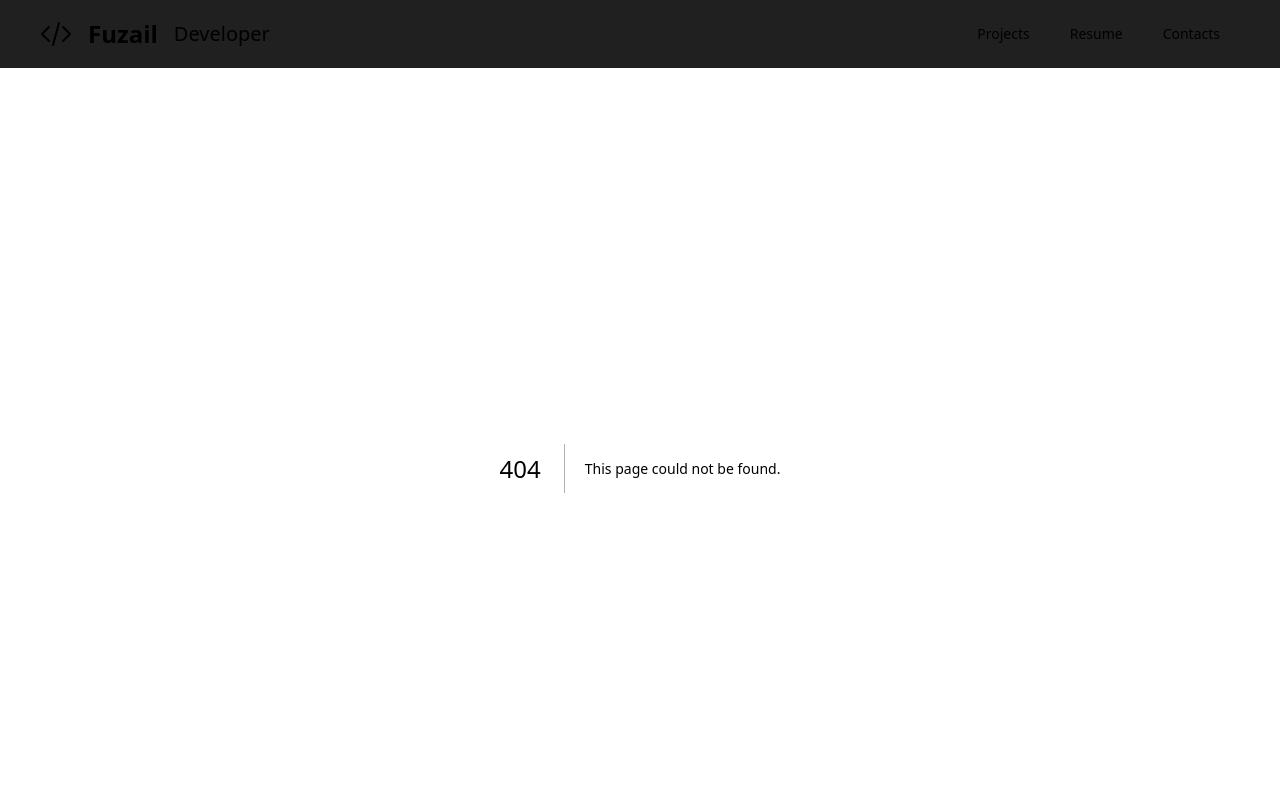
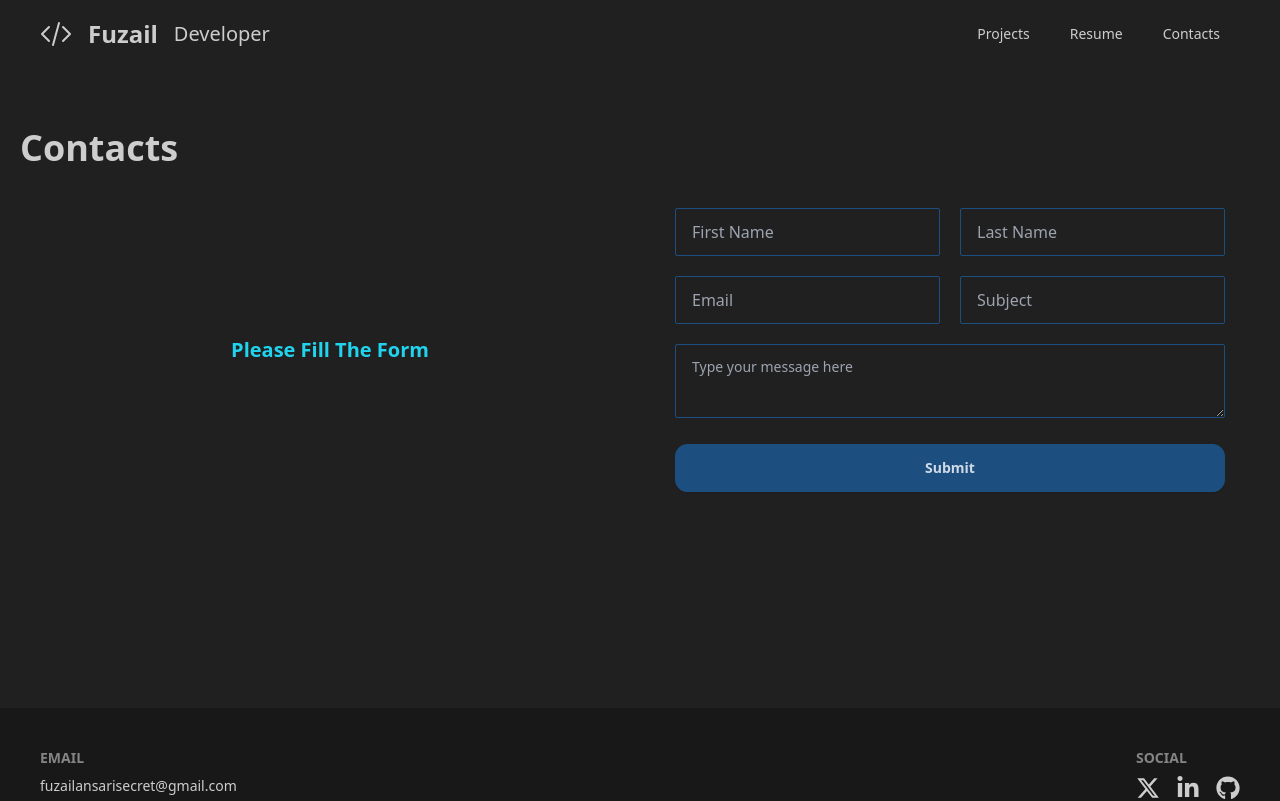
Before and after one commit to fuzailansariii/portfolio, a Next.js app: page /contacts in a window 1280 px wide. Before the commit this address had no page. Shown: the top 801 px of the page. Built offline with nearby package versions, Linux system fonts and the light colour scheme.

Commit message:
added contact form

```diff
--- a/package.json
+++ b/package.json
@@ -10,6 +10,7 @@
   },
   "dependencies": {
     "@auth/prisma-adapter": "^2.7.4",
+    "@hookform/resolvers": "^4.1.2",
     "@prisma/client": "^6.3.1",
     "bcrypt": "^5.1.1",
     "next": "15.1.6",
@@ -17,7 +18,9 @@
     "prisma": "^6.3.1",
     "react": "^19.0.0",
     "react-dom": "^19.0.0",
-    "react-icons": "^5.5.0"
+    "react-hook-form": "^7.54.2",
+    "react-icons": "^5.5.0",
+    "zod": "^3.24.2"
   },
   "devDependencies": {
     "@eslint/eslintrc": "^3",
--- /dev/null
+++ b/src/app/(pages)/contacts/page.tsx
@@ -0,0 +1,104 @@
+"use client";
+import { ContactModal } from "@/lib/types";
+import { zodResolver } from "@hookform/resolvers/zod";
+import { useForm } from "react-hook-form";
+import z from "zod";
+
+export default function Contact() {
+  const {
+    register,
+    handleSubmit,
+    formState: { errors },
+    reset,
+  } = useForm<z.infer<typeof ContactModal>>({
+    resolver: zodResolver(ContactModal),
+  });
+
+  const onSubmit = (data: z.infer<typeof ContactModal>) => {
+    console.log("Form Data: ", data);
+    reset();
+  };
+
+  return (
+    <div className="max-w-screen-xl mx-auto p-5 min-h-[80vh]">
+      <h1 className="text-4xl my-10 font-bold">Contacts</h1>
+      <div className="grid grid-cols-1 md:grid-cols-2 justify-items-center">
+        <div className="m-10 flex items-center">
+          <h1 className="text-cyan-400 text-xl font-semibold">
+            Please Fill The Form
+          </h1>
+        </div>
+        <form onSubmit={handleSubmit(onSubmit)} className="space-y-5">
+          <div className="grid grid-cols-2 gap-5">
+            <div>
+              <input
+                {...register("firstname")}
+                type="text"
+                placeholder="First Name"
+                className="input input-primary w-full"
+              />
+              {errors.firstname && (
+                <p className="text-red-500 text-sm">
+                  {errors.firstname.message}
+                </p>
+              )}
+            </div>
+
+            <div>
+              <input
+                {...register("lastname")}
+                type="text"
+                placeholder="Last Name"
+                className="input input-primary w-full"
+              />
+              {errors.lastname && (
+                <p className="text-red-500 text-sm">
+                  {errors.lastname.message}
+                </p>
+              )}
+            </div>
+
+            <div>
+              <input
+                {...register("email")}
+                type="email"
+                placeholder="Email"
+                className="input input-primary w-full"
+              />
+              {errors.email && (
+                <p className="text-red-500 text-sm">{errors.email.message}</p>
+              )}
+            </div>
+
+            <div>
+              <input
+                {...register("subject")}
+                type="text"
+                placeholder="Subject"
+                className="input input-primary w-full"
+              />
+              {errors.subject && (
+                <p className="text-red-500 text-sm">{errors.subject.message}</p>
+              )}
+            </div>
+          </div>
+
+          <div>
+            <textarea
+              {...register("message")}
+              className="textarea w-full input-primary"
+              placeholder="Type your message here"
+            />
+            {errors.message && (
+              <p className="text-red-500 text-sm">{errors.message.message}</p>
+            )}
+          </div>
+
+          <button type="submit" className="w-full btn btn-primary rounded-xl">
+            Submit
+          </button>
+        </form>
+      </div>
+    </div>
+  );
+}
--- a/src/app/(pages)/resume/page.tsx
+++ b/src/app/(pages)/resume/page.tsx
@@ -5,7 +5,7 @@ import React from "react";
 
 export default function ResumePage() {
   return (
-    <div className="md:max-w-screen-lg flex flex-col mx-auto p-5">
+    <div className="md:max-w-screen-xl flex flex-col mx-auto p-5">
       <h1 className="text-4xl my-10 font-bold">Resume</h1>
       <ResumeItems heading="Education" />
       <div className="w-full bg-white border-b" />
--- a/src/app/components/ResumeItems.tsx
+++ b/src/app/components/ResumeItems.tsx
@@ -20,23 +20,23 @@ export default function ResumeItems({ heading }: ResumeItemsProp) {
         <ResumeTemplate
           year="2021"
           title="B.Tech"
-          description=" Lorem ipsum dolor sit amet consectetur adipisicing elit. Cumque sapiente
+          description="Lorem ipsum dolor sit amet consectetur adipisicing elit. Cumque sapiente
       expedita pariatur laborum! Expedita sunt quae quia similique, iusto
       reiciendis enim, voluptatem perferendis accusantium quo, possimus corrupti
       impedit quos sed?"
         />
         <ResumeTemplate
-          year="2021"
-          title="B.Tech"
-          description=" Lorem ipsum dolor sit amet consectetur adipisicing elit. Cumque sapiente
+          year="2015"
+          title="Intermediate"
+          description="Lorem ipsum dolor sit amet consectetur adipisicing elit. Cumque sapiente
       expedita pariatur laborum! Expedita sunt quae quia similique, iusto
       reiciendis enim, voluptatem perferendis accusantium quo, possimus corrupti
       impedit quos sed?"
         />
         <ResumeTemplate
-          year="2021"
-          title="B.Tech"
-          description=" Lorem ipsum dolor sit amet consectetur adipisicing elit. Cumque sapiente
+          year="2013"
+          title="High School"
+          description="Lorem ipsum dolor sit amet consectetur adipisicing elit. Cumque sapiente
       expedita pariatur laborum! Expedita sunt quae quia similique, iusto
       reiciendis enim, voluptatem perferendis accusantium quo, possimus corrupti
       impedit quos sed?"
--- /dev/null
+++ b/src/lib/types.ts
@@ -0,0 +1,9 @@
+import z from "zod";
+
+export const ContactModal = z.object({
+  firstname: z.string().min(3, "First Name must be at least of 3 characters"),
+  lastname: z.string().optional(),
+  email: z.string().email("Invalid email address"),
+  subject: z.string().min(5, "Subject must be at least of 5 characters"),
+  message: z.string().min(20, "Message must be at least of 5 characters"),
+});
```
Also changed, not shown: 1 other file (tests, documents, lock files or other folders).
